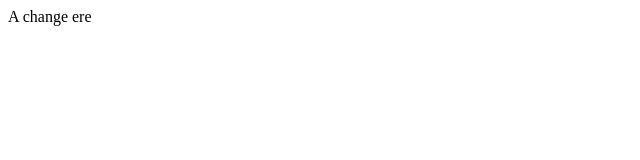
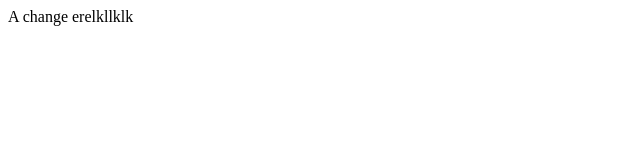
Before and after one commit to Catindustries/Catindustries.github.io, a plain HTML site: page Index.html in a window 1280 px wide. Shown: the full height of the page, 0-640 px from the left. Drawn offline with Linux system fonts and the light colour scheme.

Commit message:
testorwhatreve like

```diff
--- a/Index.html
+++ b/Index.html
@@ -5,7 +5,7 @@
 </head>
 
 <body>
-A change ere
+A change erelkllklk
 </body>
 
 </html>
```
